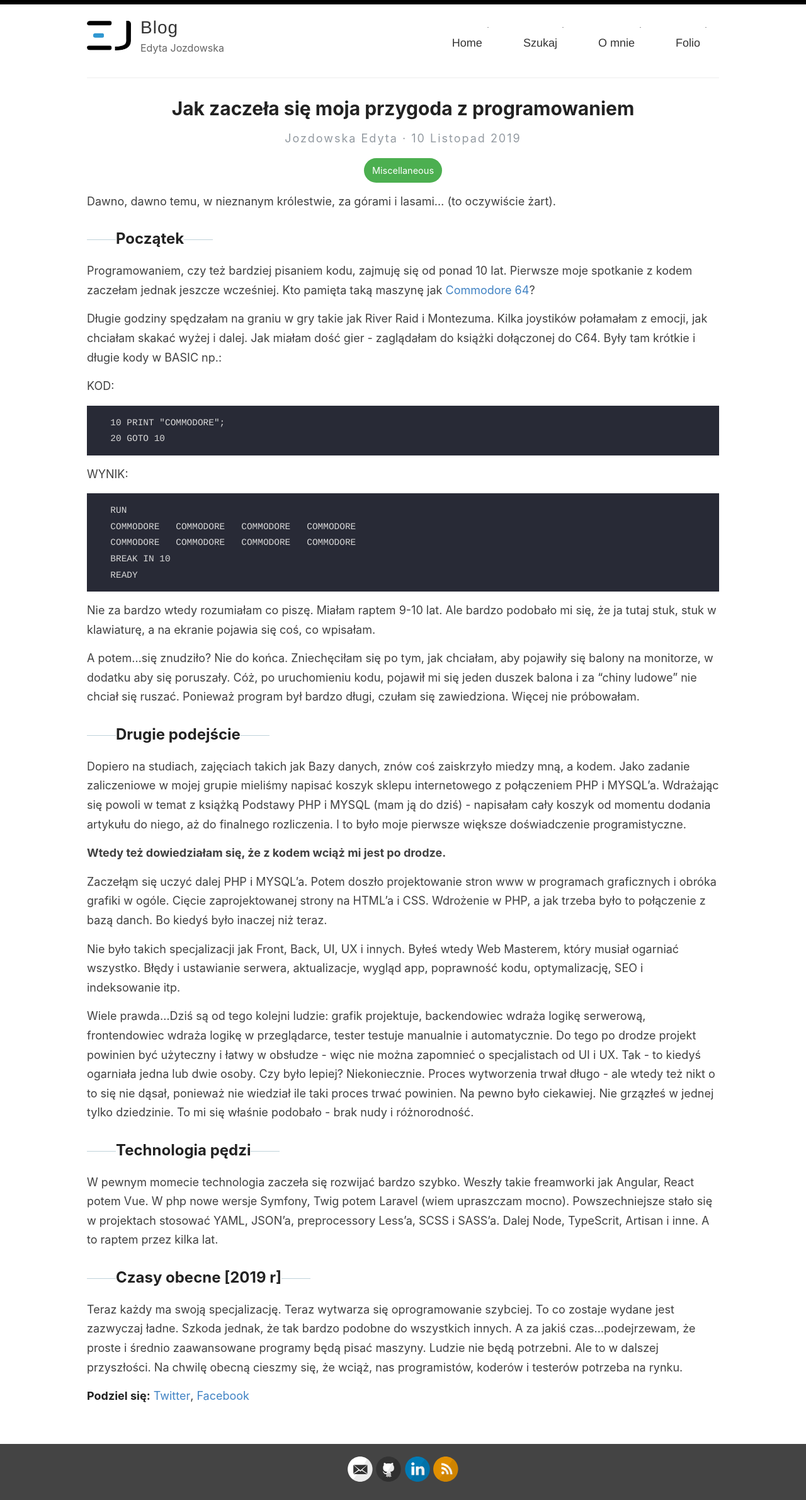
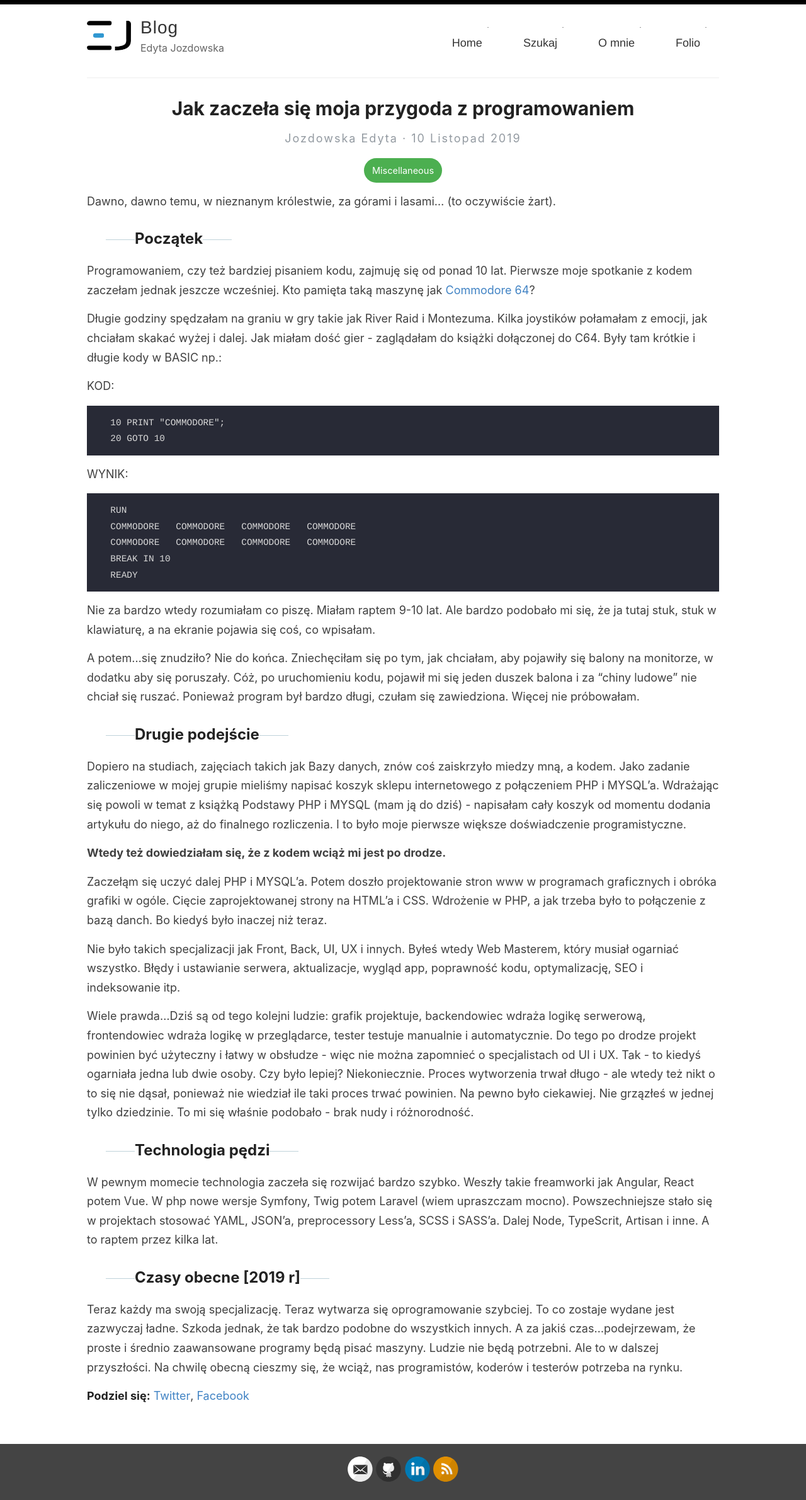
Before and after one commit to xyz-09/blog, a Jekyll site: the page built from _posts/2019-11-10-2019-10-11-poczatek-przygody.md, in a window 1280 px wide. Shown: the whole page at 63% size. Built offline with Jekyll 4.4.1, drawn with Linux system fonts in a browser that asks for light colours.

Commit message:
styles h2

```diff
--- a/assets/style.css
+++ b/assets/style.css
@@ -119,6 +119,14 @@ h2 {
     background: #c0d3da;
     margin: 0px 0px;
   }
+  .post h2::before {
+    margin-left: 0;
+    margin-right: 30px;
+  }
+  .post h2::before {
+    margin-left: 30px;
+    margin-right: 0px;
+  }
 }
 
 h3 {
```
Also changed, not shown: assets/style.scss (+10 -1 lines), 1 other file.
